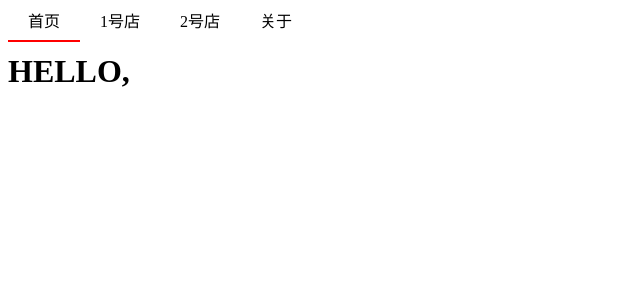
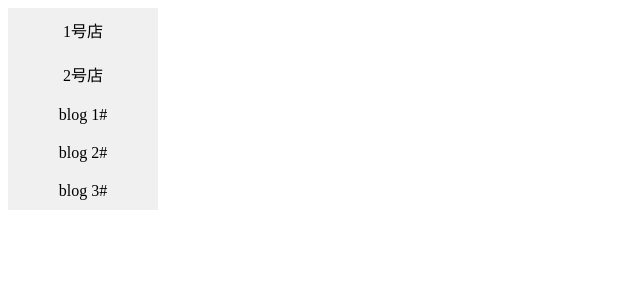
Before and after one commit to ChangsongYao/vuerouter2rumentg, a Vue app: page / in a window 1280 px wide. Shown: the top 300 px of the page, without its empty margins (0-640 px from the left). Built offline with nearby package versions, Linux system fonts and the light colour scheme.

Commit message:
2.3 使用参数化路径

```diff
--- a/src/App.vue
+++ b/src/App.vue
@@ -1,12 +1,15 @@
 <template>
   <div id="app" v-cloak>
-    <nav>
-      <router-link to="/">首页</router-link>
-      <router-link to="/shop?id=1&message=你好，欢迎光临1号店&banner=static/shop1-banner.jpg">1号店</router-link>
-      <router-link to="/shop?id=2&message=2号店欢迎你的光临&banner=static/shop2-banner.jpg">2号店</router-link>
-      <router-link to="/about?contact=62881122">关于</router-link>
-    </nav>
-    <router-view></router-view>
+    <div class="main">
+      <nav>
+        <router-link to="/shop/1">1号店</router-link>
+        <router-link to="/shop/2">2号店</router-link>
+        <router-link v-for="(blog,idx) in $blogs" :to="'/blog/' + idx">
+          {{blog.title}}
+        </router-link>
+      </nav>
+      <router-view></router-view>
+    </div>
   </div>
 </template>
 
@@ -37,18 +40,34 @@
     0%{width:0%}
     100%{width:90%}
   }
+  div.main{
+    display:flex;
+  }
+  nav{
+    width:150px;
+    background:#f0f0f0;
+  }
+  article{
+    padding: 0px 10px;
+    flex:1;
+  }
   a{
+    display:block;
     text-decoration: none;
     color:black;
     padding:10px 20px;
     text-align:center;
   }
+  a:hover{
+    background:#777;
+    color:white;
+  }
   .router-link-exact-active{
-    color: bold;
-    border-bottom: 2px solid red;
+    background:blue;
+    color:white;
   }
-  img.banner{
-    width:100%;
+  pre{
+    font-family:Consolas;
   }
 
 </style>
--- a/src/main.js
+++ b/src/main.js
@@ -11,23 +11,33 @@ Vue.config.productionTip = false
 
 Vue.use(VueRouter);
 
-const EzHome = {template:'<h1>HELLO, {{$route.query.user }}</h1>'}
-const EzShop = {
+const _blogs = [
+  {title:'blog 1#',content:'content of blog 1#...'},
+  {title:'blog 2#',content:'content of blog 2#...'},
+  {title:'blog 3#',content:'content of blog 3#...'},
+]
+
+Vue.mixin({
+  beforeCreate(){ this.$blogs = _blogs  }
+})
+
+const EzShop ={template:'<h1>SHOP {{$route.params.id}}#</h1>'}
+
+const EzBlog = {
   template:`
-    <div class="shop">
-      <h1>SHOP {{$route.query.id}}#</h1>
-      <p>{{$route.query.message}}</p>
-      <img :src="$route.query.banner" class="banner">
-    </div>
-  `,
+    <article>
+  	  <h1>{{blog.title}}</h1>
+      <p>{{blog.content}}</p>
+    </article>
+    `,
+  computed:{
+    blog(){ return this.$blogs[+this.$route.params.idx] }
+  }
 }
-const EzAbout = {template:'<h1>ABOUT</h1>'}
 
 const router = new VueRouter({
   routes:[
-    {path:'/',component:EzHome},
-    {path:'/shop',component:EzShop},
-    {path:'/about',component:EzAbout}
+    {path:'/blog/:idx',component:EzBlog}
   ]
 })
 
```
